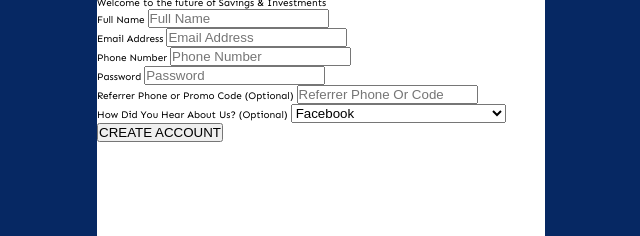
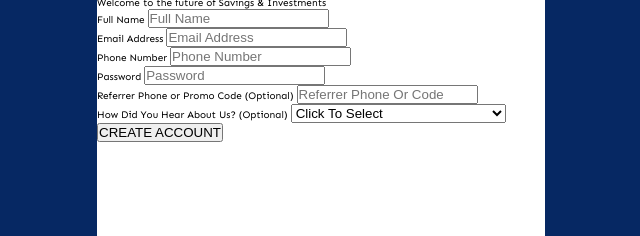
Before and after one commit to Joshuafolorunsho/Piggyvest-register-page-clone, a plain HTML site: page index.html in a window 1280 px wide. Shown: the part 146-382 px from the top of the page, 319-959 px from the left. Drawn offline with Linux system fonts and the light colour scheme.

Commit message:
updated form select markup

```diff
--- a/index.html
+++ b/index.html
@@ -40,6 +40,7 @@
          <div class="form-control">
             <label for="hearaboutus">How Did You Hear About Us? (Optional)</label>
             <select name="hearaboutus" id="hearaboutus">
+               <option value="clicktoselect">Click To Select</option>
                <option value="facebook">Facebook</option>
                <option value="twitter">Twitter</option>
                <option value="instagram">Instagram</option>
```
